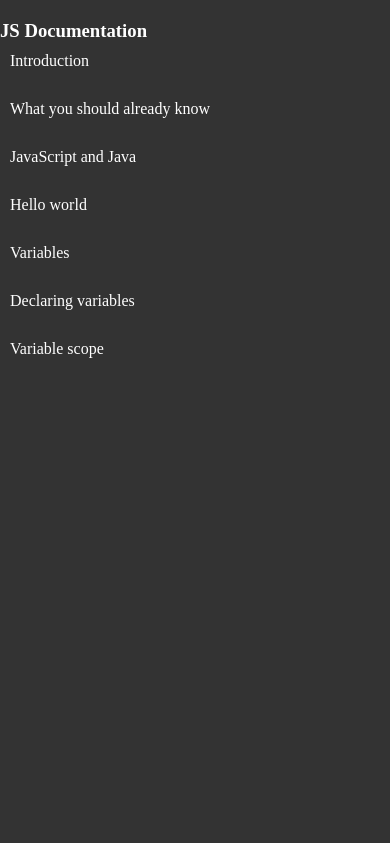
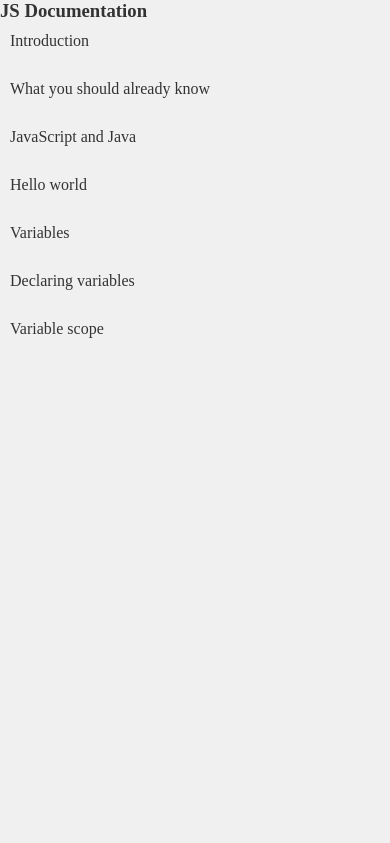
Before and after one commit to George2000-web/technical-documentation.github.io, a plain HTML site: page index.html in a window 390 px wide. Shown: the top 843 px of the page. Drawn offline with Linux system fonts and the light colour scheme.

Commit message:
Update styles.css

```diff
--- a/css/styles.css
+++ b/css/styles.css
@@ -10,11 +10,12 @@
     position: fixed;
     left: 0;
     top: 0;
+    height: 100vh; /* Cover the full height of the viewport */
+    background-color: #f0f0f0; /* Same color as body */
+    color: #333; /* Text color */
     width: 200px; /* Adjust as needed */
-    height: 100%; /* Cover the full height of the viewport */
-    background-color: #333; /* Example background color */
-    color: #fff; /* Example text color */
-    padding-top: 20px; /* Example padding */
+    z-index: 1; /* Ensure the navbar is above other content */
+    overflow-y: auto; /* Enable vertical scrolling if content exceeds height */
 }
 
 /* Style for the navbar links */
@@ -35,13 +36,23 @@
 }
 
 #navbar ul li a:hover {
-    background-color: #555; /* Example hover background color */
+    background-color: #ccc; /* Hover background color */
 }
-/* Example media query for screens smaller than 600px */
+
+/* Adjust body margin to prevent content from being hidden behind the navbar */
+body {
+    margin-left: 200px; /* Same as navbar width */
+}
+
+/* Media query for screens smaller than 600px */
 @media only screen and (max-width: 600px) {
-    /* CSS rules for smaller screens */
-    /* For example: */
+    /* Adjust navbar width for smaller screens */
     #navbar {
-        width: 100%; /* Adjust as needed */
+        width: 100%;
+    }
+
+    /* Adjust body margin for smaller screens */
+    body {
+        margin-left: 0;
     }
 }
```
